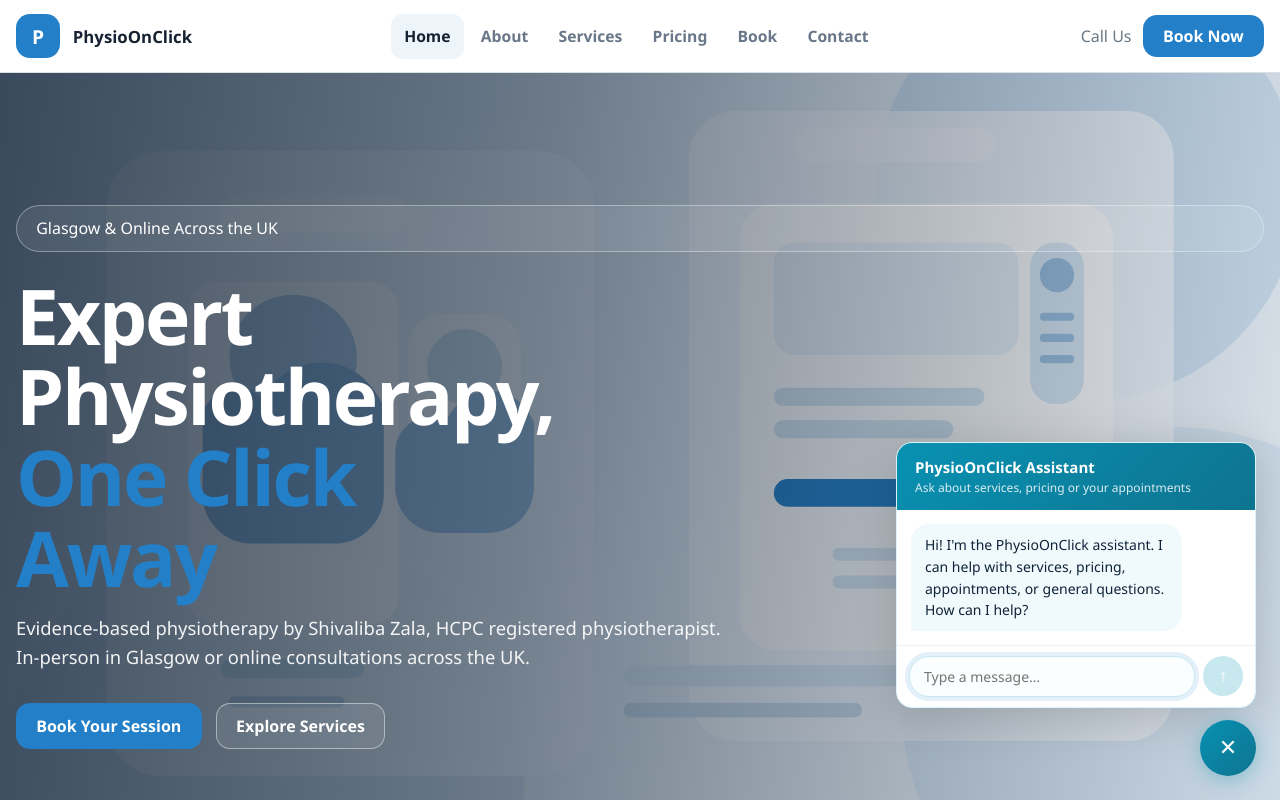
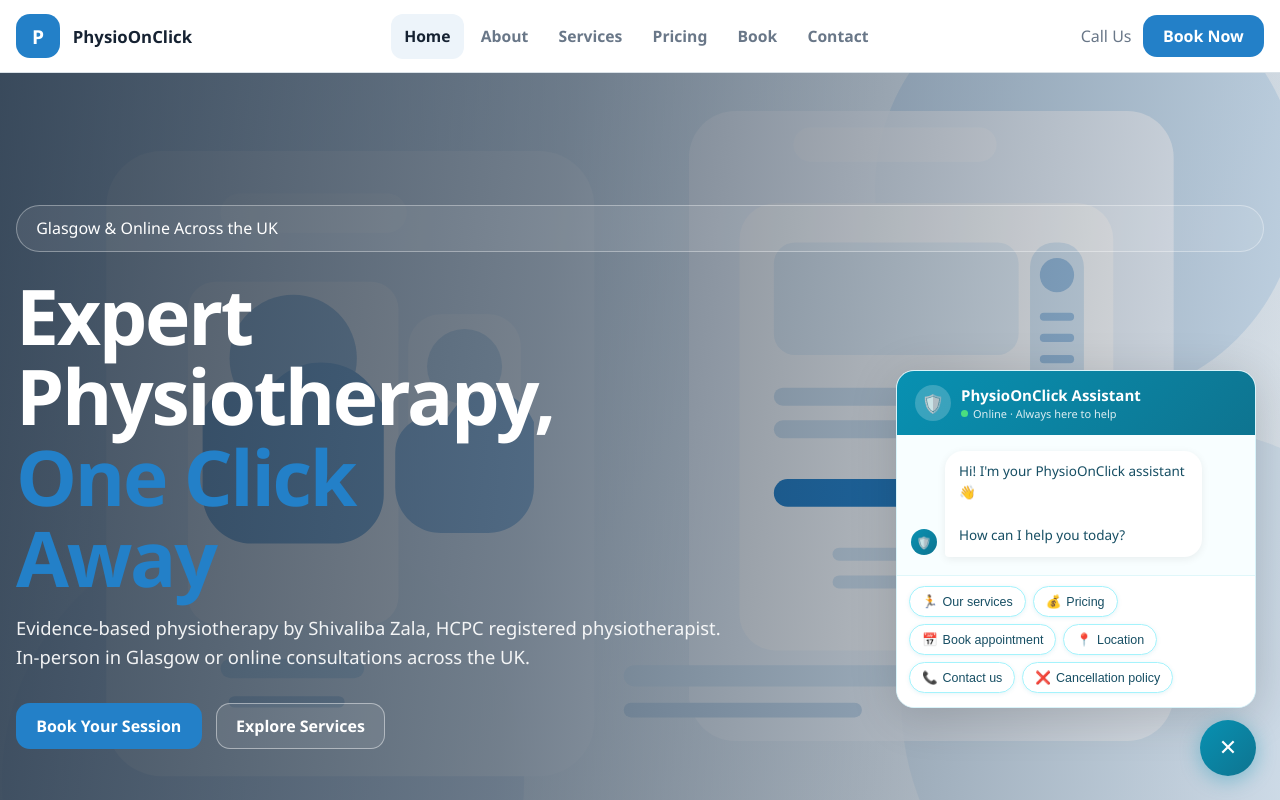
Before and after one commit to iamkjn/PhysioOnClick, a Next.js app: page / in a window 1280 px wide. Both pictures are taken after a click on the button "Open chat assistant". Shown: the top 800 px of the page. Built offline with nearby package versions, Linux system fonts and the light colour scheme; no server answers.

Commit message:
feat(chat): replace web AI chatbot with guided chip-only widget — no API, instant answers

```diff
--- a/components/chat-widget.tsx
+++ b/components/chat-widget.tsx
@@ -2,102 +2,221 @@
 
 import { useEffect, useRef, useState } from "react";
 
-import { auth } from "@/lib/firebase";
+// ─── Types ───────────────────────────────────────────────────────────────────
 
-type ChatMessage = {
-  role: "user" | "model";
-  text: string;
-  action?: { type: string; label: string; url: string };
-};
+type Msg = { isBot: boolean; text: string };
+type Chip = { emoji: string; label: string; onTap: () => void };
+
+// ─── Content ─────────────────────────────────────────────────────────────────
+
+const EMAIL = "hello@physioonclick.co.uk";
+
+const SERVICES = [
+  {
+    emoji: "💪",
+    label: "Musculoskeletal Physio",
+    text: "We treat back & neck pain, shoulder impingement, tendon pain, persistent sports injuries and work-related strain.\n\nOur approach includes a detailed functional assessment, manual therapy where appropriate, graduated exercise prescription and pain education.",
+  },
+  {
+    emoji: "🦿",
+    label: "Post-Surgical Rehab",
+    text: "Structured rehab after knee/hip replacement, ACL reconstruction, rotator cuff repair and fracture recovery.\n\nWe guide you through post-operative milestones, strength & range-of-motion progression and return-to-function coaching.",
+  },
+  {
+    emoji: "🧠",
+    label: "Neurological Rehab",
+    text: "Goal-led rehab for stroke, Parkinson's, balance difficulties and neurological deconditioning.\n\nWe focus on task-specific mobility practice, balance & gait training, and carer education.",
+  },
+  {
+    emoji: "👶",
+    label: "Paediatric Physio",
+    text: "Child-centred physiotherapy for developmental delay, coordination challenges, mobility support and post-operative rehab.\n\nSessions use play-based strategies with full parent coaching. Parent attendance is encouraged.",
+  },
+  {
+    emoji: "🚶",
+    label: "Gait & Mobility",
+    text: "Walking assessment and movement analysis for falls risk, balance confidence, mobility aid review and reduced walking tolerance.\n\nWe provide functional walking assessment, strength & balance prescription and outcome tracking.",
+  },
+  {
+    emoji: "💻",
+    label: "Online Rehab",
+    text: "UK-wide digital physiotherapy via secure video call with tailored exercise plans, progress tracking and weekly review calls.\n\nOnline patients receive the same structured rehabilitation planning as in-person sessions.",
+  },
+];
+
+const PRICING_TEXT =
+  "In-person sessions (Glasgow):\n• Initial Assessment (45 min) — £65\n• Follow-Up Session (30 min) — £50\n• Extended Session (60 min) — £80\n\nOnline sessions (UK-wide):\n• Initial Online Assessment (45 min) — £55\n• Online Follow-Up (30 min) — £45\n\nPackages:\n• 4-Session Bundle — £180\n• 8-Session Bundle — £340\n\nNo GP referral required — you can self-refer.";
+
+const GREETING =
+  "Hi! I'm your PhysioOnClick assistant 👋\n\nHow can I help you today?";
+
+// ─── Widget ───────────────────────────────────────────────────────────────────
 
 export function ChatWidget() {
   const [open, setOpen] = useState(false);
-  const [messages, setMessages] = useState<ChatMessage[]>([]);
-  const [input, setInput] = useState("");
-  const [loading, setLoading] = useState(false);
-  const [sessionId, setSessionId] = useState<string | null>(null);
+  const [msgs, setMsgs] = useState<Msg[]>([]);
+  const [chips, setChips] = useState<Chip[]>([]);
+  const [copied, setCopied] = useState(false);
   const bottomRef = useRef<HTMLDivElement>(null);
-  const inputRef = useRef<HTMLInputElement>(null);
 
+  // Initialise on first open
   useEffect(() => {
-    if (open && messages.length === 0) {
-      setMessages([
-        {
-          role: "model",
-          text: "Hi! I'm the PhysioOnClick assistant. I can help with services, pricing, appointments, or general questions. How can I help?",
-        },
-      ]);
-    }
-    if (open) {
-      setTimeout(() => inputRef.current?.focus(), 100);
+    if (open && msgs.length === 0) {
+      setMsgs([{ isBot: true, text: GREETING }]);
+      setChips(homeChips());
     }
   }, [open]);
 
   useEffect(() => {
     bottomRef.current?.scrollIntoView({ behavior: "smooth" });
-  }, [messages, loading]);
+  }, [msgs, chips]);
 
-  async function send() {
-    const text = input.trim();
-    if (!text || loading) return;
-    setInput("");
+  // ── Chip sets ──────────────────────────────────────────────────────────────
 
-    const history = messages.map(m => ({ role: m.role, text: m.text }));
-    setMessages(prev => [...prev, { role: "user", text }]);
-    setLoading(true);
+  function homeChips(): Chip[] {
+    return [
+      { emoji: "🏃", label: "Our services", onTap: tapServices },
+      { emoji: "💰", label: "Pricing", onTap: tapPricing },
+      { emoji: "📅", label: "Book appointment", onTap: tapBook },
+      { emoji: "📍", label: "Location", onTap: tapLocation },
+      { emoji: "📞", label: "Contact us", onTap: tapContact },
+      { emoji: "❌", label: "Cancellation policy", onTap: tapCancellation },
+    ];
+  }
 
-    try {
-      const token = auth?.currentUser ? await auth.currentUser.getIdToken() : null;
+  function backChips(): Chip[] {
+    return [
+      { emoji: "📅", label: "Book appointment", onTap: tapBook },
+      { emoji: "🏠", label: "Main menu", onTap: tapHome },
+    ];
+  }
 
-      const res = await fetch("/api/chat", {
-        method: "POST",
-        headers: {
-          "Content-Type": "application/json",
-          ...(token ? { Authorization: `Bearer ${token}` } : {}),
+  // ── Tap handlers ───────────────────────────────────────────────────────────
+
+  function tapHome() {
+    setMsgs([{ isBot: true, text: GREETING }]);
+    setChips(homeChips());
+  }
+
+  function tapServices() {
+    addBot(
+      "We offer 6 specialised physiotherapy services. Which one would you like to know more about?",
+      [
+        ...SERVICES.map(s => ({
+          emoji: s.emoji,
+          label: s.label,
+          onTap: () => tapServiceDetail(s.label, s.text),
+        })),
+        { emoji: "↩", label: "Main menu", onTap: tapHome },
+      ],
+    );
+  }
+
+  function tapServiceDetail(label: string, text: string) {
+    addUser(label);
+    addBot(text, [
+      { emoji: "📅", label: "Book this service", onTap: tapBook },
+      { emoji: "💰", label: "See pricing", onTap: tapPricing },
+      { emoji: "↩", label: "Back to services", onTap: tapServices },
+      { emoji: "🏠", label: "Main menu", onTap: tapHome },
+    ]);
+  }
+
+  function tapPricing() {
+    addBot(PRICING_TEXT, backChips());
+  }
+
+  function tapBook() {
+    addUser("Book appointment");
+    window.location.href = "/book";
+  }
+
+  function tapLocation() {
+    addBot(
+      "We're based in Glasgow, UK and also offer online physiotherapy across the whole UK via secure video call.\n\nAppointments are available Monday–Saturday. No GP referral is required — you can self-refer directly.",
+      backChips(),
+    );
+  }
+
+  function tapContact() {
+    addBot(
+      `You can reach us at:\n\n📧  ${EMAIL}\n\nOr book directly through the site and we'll be in touch to confirm your session.`,
+      [
+        {
+          emoji: "📋",
+          label: "Copy email",
+          onTap: () => {
+            navigator.clipboard.writeText(EMAIL).catch(() => {});
+            setCopied(true);
+            setTimeout(() => setCopied(false), 2500);
           },
-        body: JSON.stringify({ message: text, sessionId, history }),
-      });
+        },
+        { emoji: "📅", label: "Book appointment", onTap: tapBook },
+        { emoji: "🏠", label: "Main menu", onTap: tapHome },
+      ],
+    );
+  }
 
-      if (!res.ok) throw new Error(`HTTP ${res.status}`);
-      const data = (await res.json()) as { reply: string; sessionId: string; action?: ChatMessage["action"] };
+  function tapCancellation() {
+    addBot(
+      `Please cancel at least 24 hours in advance to avoid a cancellation fee.\n\nYou can manage your bookings in your patient account, or contact us at ${EMAIL}.`,
+      [
+        { emoji: "👤", label: "My appointments", onTap: () => { window.location.href = "/patient/appointments"; } },
+        { emoji: "🏠", label: "Main menu", onTap: tapHome },
+      ],
+    );
+  }
 
-      setSessionId(data.sessionId);
-      setMessages(prev => [...prev, { role: "model", text: data.reply, action: data.action }]);
-    } catch {
-      setMessages(prev => [
-        ...prev,
-        { role: "model", text: "Sorry, something went wrong. Please try again or contact us directly." },
-      ]);
-    } finally {
-      setLoading(false);
+  // ── Helpers ────────────────────────────────────────────────────────────────
+
+  function addBot(text: string, nextChips: Chip[]) {
+    setMsgs(prev => [...prev, { isBot: true, text }]);
+    setChips(nextChips);
   }
+
+  function addUser(label: string) {
+    setMsgs(prev => [...prev, { isBot: false, text: label }]);
   }
+
+  function onChipClick(chip: Chip) {
+    const silent = ["Copy email", "Main menu", "Back to services"];
+    if (!silent.includes(chip.label)) addUser(chip.label);
+    chip.onTap();
+  }
+
+  // ── Render ─────────────────────────────────────────────────────────────────
 
   return (
     <>
+      {/* Copied toast */}
+      {copied && (
+        <div style={{
+          position: "fixed", bottom: 90, right: 24, zIndex: 10000,
+          background: "#164E63", color: "white", fontSize: 13, fontWeight: 500,
+          padding: "8px 16px", borderRadius: 20,
+          boxShadow: "0 4px 16px rgba(0,0,0,0.18)",
+          animation: "fadeIn 0.15s ease",
+        }}>
+          Email copied ✓
+        </div>
+      )}
+
       {/* Floating trigger */}
       <button
         onClick={() => setOpen(o => !o)}
         aria-label={open ? "Close chat" : "Open chat assistant"}
         style={{
-          position: "fixed",
-          bottom: 24,
-          right: 24,
-          zIndex: 9999,
-          width: 56,
-          height: 56,
-          borderRadius: "50%",
+          position: "fixed", bottom: 24, right: 24, zIndex: 9999,
+          width: 56, height: 56, borderRadius: "50%",
           background: "linear-gradient(135deg, #0891B2, #0E7490)",
-          border: "none",
-          cursor: "pointer",
-          boxShadow: "0 4px 20px rgba(8,145,178,0.35)",
-          display: "flex",
-          alignItems: "center",
-          justifyContent: "center",
-          color: "white",
-          fontSize: 22,
-          transition: "transform 0.15s ease",
+          border: "none", cursor: "pointer",
+          boxShadow: "0 4px 20px rgba(8,145,178,0.4)",
+          display: "flex", alignItems: "center", justifyContent: "center",
+          color: "white", fontSize: 22,
+          transition: "transform 0.15s ease, box-shadow 0.15s ease",
         }}
+        onMouseEnter={e => { (e.currentTarget as HTMLButtonElement).style.transform = "scale(1.08)"; }}
+        onMouseLeave={e => { (e.currentTarget as HTMLButtonElement).style.transform = "scale(1)"; }}
       >
         {open ? "✕" : "💬"}
       </button>
@@ -108,150 +227,120 @@ export function ChatWidget() {
           role="dialog"
           aria-label="PhysioOnClick chat assistant"
           style={{
-            position: "fixed",
-            bottom: 92,
-            right: 24,
-            width: 360,
-            maxWidth: "calc(100vw - 48px)",
-            maxHeight: "70vh",
-            display: "flex",
-            flexDirection: "column",
-            background: "white",
-            borderRadius: 16,
+            position: "fixed", bottom: 92, right: 24,
+            width: 360, maxWidth: "calc(100vw - 48px)",
+            maxHeight: "72vh",
+            display: "flex", flexDirection: "column",
+            background: "white", borderRadius: 18,
             boxShadow: "0 8px 48px rgba(0,0,0,0.16)",
-            zIndex: 9998,
-            overflow: "hidden",
+            zIndex: 9998, overflow: "hidden",
             border: "1px solid #D8F3F9",
           }}
         >
           {/* Header */}
-          <div
-            style={{
+          <div style={{
             background: "linear-gradient(135deg, #0891B2, #0E7490)",
             padding: "14px 18px",
-              color: "white",
-            }}
-          >
-            <div style={{ fontWeight: 700, fontSize: 15 }}>PhysioOnClick Assistant</div>
-            <div style={{ fontSize: 12, opacity: 0.85, marginTop: 2 }}>
-              Ask about services, pricing or your appointments
+            display: "flex", alignItems: "center", gap: 10,
+          }}>
+            <div style={{
+              width: 36, height: 36, borderRadius: "50%",
+              background: "rgba(255,255,255,0.2)",
+              display: "flex", alignItems: "center", justifyContent: "center",
+              fontSize: 18, flexShrink: 0,
+            }}>
+              🛡️
+            </div>
+            <div>
+              <div style={{ fontWeight: 700, fontSize: 15, color: "white" }}>
+                PhysioOnClick Assistant
+              </div>
+              <div style={{ fontSize: 11, color: "rgba(255,255,255,0.85)", marginTop: 1, display: "flex", alignItems: "center", gap: 5 }}>
+                <span style={{ width: 7, height: 7, borderRadius: "50%", background: "#4ADE80", display: "inline-block" }} />
+                Online · Always here to help
+              </div>
             </div>
           </div>
 
           {/* Messages */}
-          <div style={{ flex: 1, overflowY: "auto", padding: "14px 14px 4px" }}>
-            {messages.map((m, i) => (
-              <div key={i} style={{ marginBottom: 10 }}>
-                <div
-                  style={{
+          <div style={{ flex: 1, overflowY: "auto", padding: "16px 14px 8px", background: "#F8FEFF" }}>
+            {msgs.map((m, i) => (
+              <div key={i} style={{
                 display: "flex",
-                    justifyContent: m.role === "user" ? "flex-end" : "flex-start",
-                  }}
-                >
-                  <div
-                    style={{
-                      maxWidth: "82%",
+                justifyContent: m.isBot ? "flex-start" : "flex-end",
+                alignItems: "flex-end",
+                gap: 8,
+                marginBottom: 10,
+              }}>
+                {m.isBot && (
+                  <div style={{
+                    width: 26, height: 26, borderRadius: "50%",
+                    background: "linear-gradient(135deg, #0891B2, #0E7490)",
+                    display: "flex", alignItems: "center", justifyContent: "center",
+                    fontSize: 12, flexShrink: 0, marginBottom: 2,
+                  }}>🛡️</div>
+                )}
+                <div style={{
+                  maxWidth: "78%",
                   padding: "10px 14px",
-                      borderRadius:
-                        m.role === "user" ? "18px 18px 4px 18px" : "18px 18px 18px 4px",
-                      background: m.role === "user" ? "#0891B2" : "#F0F9FB",
-                      color: m.role === "user" ? "white" : "#10233A",
-                      fontSize: 14,
-                      lineHeight: 1.55,
+                  borderRadius: m.isBot ? "18px 18px 18px 4px" : "18px 18px 4px 18px",
+                  background: m.isBot ? "white" : "linear-gradient(135deg, #0891B2, #0E7490)",
+                  color: m.isBot ? "#164E63" : "white",
+                  fontSize: 13.5,
+                  lineHeight: 1.6,
                   whiteSpace: "pre-wrap",
-                    }}
-                  >
+                  boxShadow: m.isBot
+                    ? "0 2px 8px rgba(0,0,0,0.07)"
+                    : "0 2px 8px rgba(8,145,178,0.28)",
+                }}>
                   {m.text}
                 </div>
               </div>
-                {m.action && (
-                  <div style={{ display: "flex", marginTop: 6 }}>
-                    <a
-                      href={m.action.url}
-                      target="_blank"
-                      rel="noopener noreferrer"
-                      style={{
-                        display: "inline-block",
-                        padding: "8px 16px",
-                        background: "linear-gradient(135deg, #0891B2, #0E7490)",
-                        color: "white",
-                        borderRadius: 20,
-                        fontSize: 13,
-                        fontWeight: 600,
-                        textDecoration: "none",
-                      }}
-                    >
-                      {m.action.label} →
-                    </a>
-                  </div>
-                )}
-              </div>
             ))}
-
-            {loading && (
-              <div style={{ display: "flex", gap: 5, padding: "6px 2px 10px" }}>
-                <span className="chat-dot" />
-                <span className="chat-dot" />
-                <span className="chat-dot" />
-              </div>
-            )}
             <div ref={bottomRef} />
           </div>
 
-          {/* Input */}
-          <div
+          {/* Chips */}
+          <div style={{
+            padding: "10px 12px 14px",
+            borderTop: "1px solid #E0F7FA",
+            background: "white",
+            display: "flex", flexWrap: "wrap", gap: 7,
+          }}>
+            {chips.map((c, i) => (
+              <button
+                key={i}
+                onClick={() => onChipClick(c)}
                 style={{
-              display: "flex",
-              gap: 8,
-              padding: "10px 12px",
-              borderTop: "1px solid #E8F4F7",
+                  display: "flex", alignItems: "center", gap: 5,
+                  padding: "7px 12px",
+                  borderRadius: 20,
+                  border: "1.5px solid #A5F3FC",
+                  background: "white",
+                  color: "#164E63",
+                  fontSize: 12.5,
+                  fontWeight: 500,
+                  cursor: "pointer",
+                  transition: "all 0.12s ease",
+                  boxShadow: "0 1px 4px rgba(8,145,178,0.1)",
+                }}
+                onMouseEnter={e => {
+                  const el = e.currentTarget;
+                  el.style.background = "#0891B2";
+                  el.style.color = "white";
+                  el.style.borderColor = "#0891B2";
+                }}
+                onMouseLeave={e => {
+                  const el = e.currentTarget;
+                  el.style.background = "white";
+                  el.style.color = "#164E63";
+                  el.style.borderColor = "#A5F3FC";
                 }}
               >
-            <input
-              ref={inputRef}
-              value={input}
-              onChange={e => setInput(e.target.value)}
-              onKeyDown={e => {
-                if (e.key === "Enter" && !e.shiftKey) {
-                  e.preventDefault();
-                  send();
-                }
-              }}
-              placeholder="Type a message…"
-              style={{
-                flex: 1,
-                padding: "10px 14px",
-                borderRadius: 20,
-                border: "1.5px solid #C8E8F0",
-                fontSize: 14,
-                outline: "none",
-                background: "#FAFEFF",
-              }}
-            />
-            <button
-              onClick={send}
-              disabled={loading || !input.trim()}
-              style={{
-                width: 40,
-                height: 40,
-                borderRadius: "50%",
-                background:
-                  loading || !input.trim()
-                    ? "#C8E8F0"
-                    : "linear-gradient(135deg, #0891B2, #0E7490)",
-                border: "none",
-                cursor: loading || !input.trim() ? "default" : "pointer",
-                color: "white",
-                fontSize: 18,
-                display: "flex",
-                alignItems: "center",
-                justifyContent: "center",
-                flexShrink: 0,
-              }}
-              aria-label="Send"
-            >
-              ↑
+                <span>{c.emoji}</span>
+                <span>{c.label}</span>
               </button>
+            ))}
           </div>
         </div>
       )}
```
Lines whose indentation alone changed are shown as unchanged.
